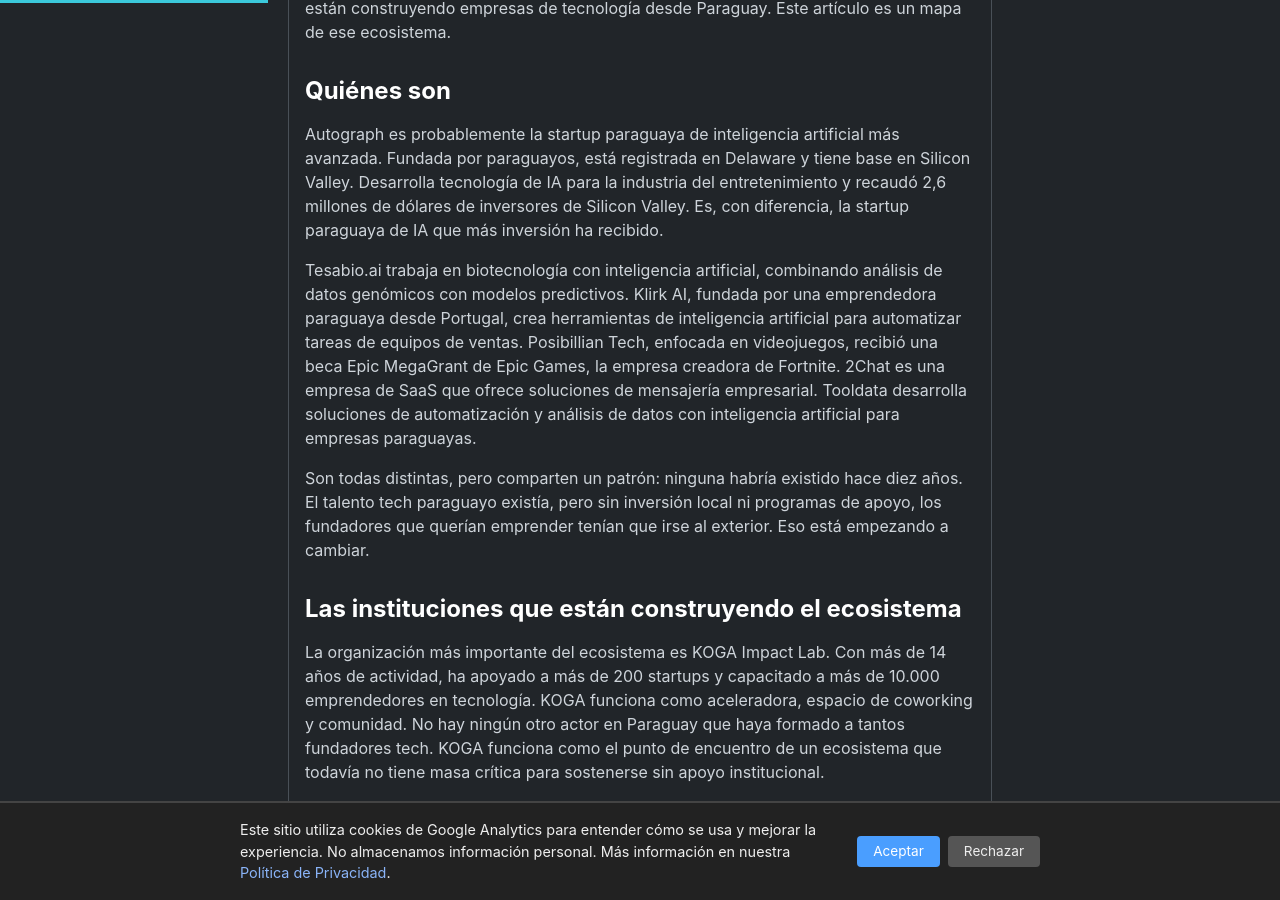
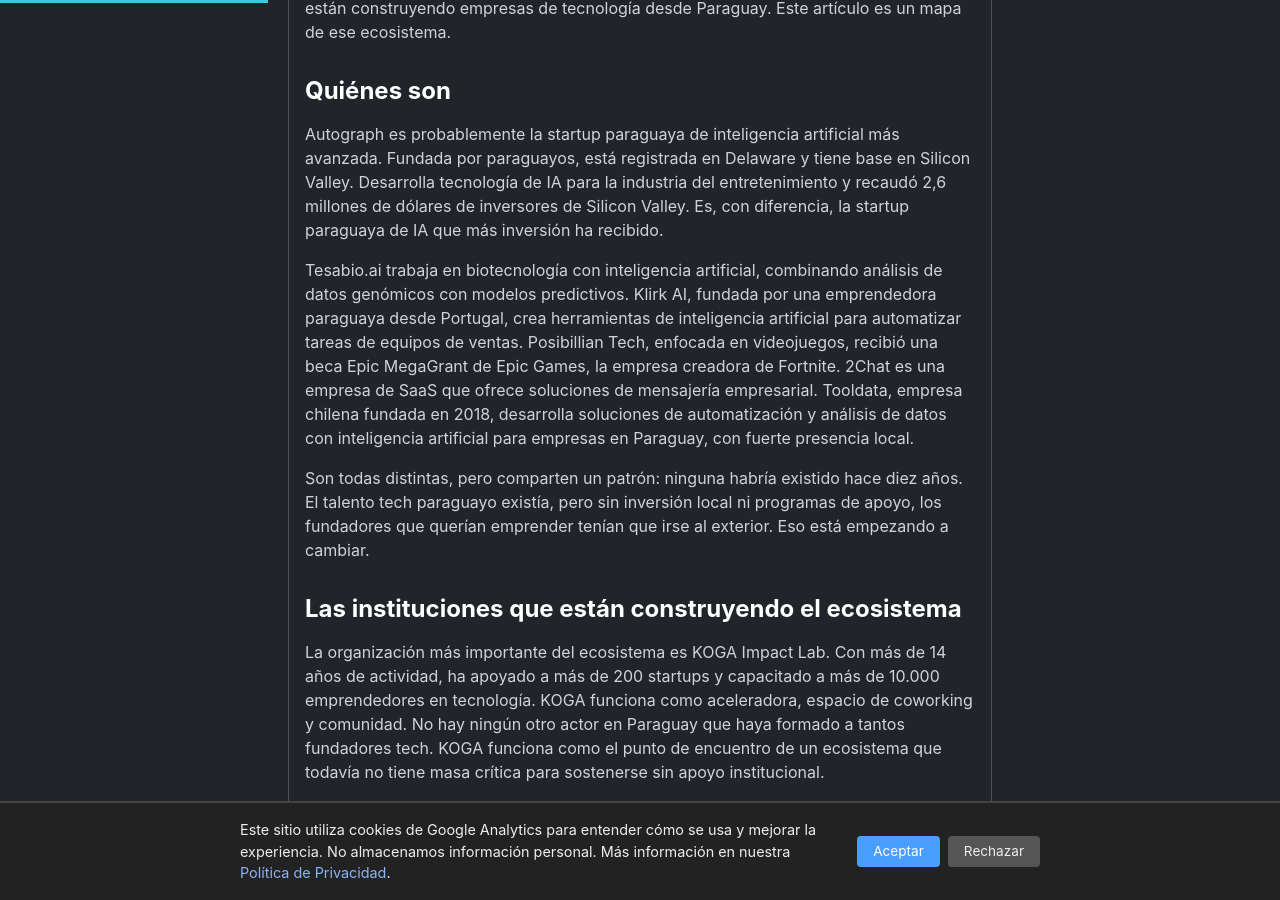
Before and after one commit to miravosqueinteresante/muchotexto.net, a Jekyll site: the page built from _posts/2026-07-14-startups-ia-paraguay.md, in a window 1280 px wide and 900 px high, scrolled down 777 px. Built offline with Jekyll 4.4.1, drawn with Linux system fonts in a browser that asks for light colours.

Commit message:
fix: clarify Tooldata is Chilean, not Paraguayan, in startups article #35

```diff
--- a/_posts/2026-07-14-startups-ia-paraguay.md
+++ b/_posts/2026-07-14-startups-ia-paraguay.md
@@ -18,7 +18,7 @@
 
 Autograph es probablemente la startup paraguaya de inteligencia artificial más avanzada. Fundada por paraguayos, está registrada en Delaware y tiene base en Silicon Valley. Desarrolla tecnología de IA para la industria del entretenimiento y recaudó 2,6 millones de dólares de inversores de Silicon Valley. Es, con diferencia, la startup paraguaya de IA que más inversión ha recibido.
 
-Tesabio.ai trabaja en biotecnología con inteligencia artificial, combinando análisis de datos genómicos con modelos predictivos. Klirk AI, fundada por una emprendedora paraguaya desde Portugal, crea herramientas de inteligencia artificial para automatizar tareas de equipos de ventas. Posibillian Tech, enfocada en videojuegos, recibió una beca Epic MegaGrant de Epic Games, la empresa creadora de Fortnite. 2Chat es una empresa de SaaS que ofrece soluciones de mensajería empresarial. Tooldata desarrolla soluciones de automatización y análisis de datos con inteligencia artificial para empresas paraguayas.
+Tesabio.ai trabaja en biotecnología con inteligencia artificial, combinando análisis de datos genómicos con modelos predictivos. Klirk AI, fundada por una emprendedora paraguaya desde Portugal, crea herramientas de inteligencia artificial para automatizar tareas de equipos de ventas. Posibillian Tech, enfocada en videojuegos, recibió una beca Epic MegaGrant de Epic Games, la empresa creadora de Fortnite. 2Chat es una empresa de SaaS que ofrece soluciones de mensajería empresarial. Tooldata, empresa chilena fundada en 2018, desarrolla soluciones de automatización y análisis de datos con inteligencia artificial para empresas en Paraguay, con fuerte presencia local.
 
 Son todas distintas, pero comparten un patrón: ninguna habría existido hace diez años. El talento tech paraguayo existía, pero sin inversión local ni programas de apoyo, los fundadores que querían emprender tenían que irse al exterior. Eso está empezando a cambiar.
 
```
